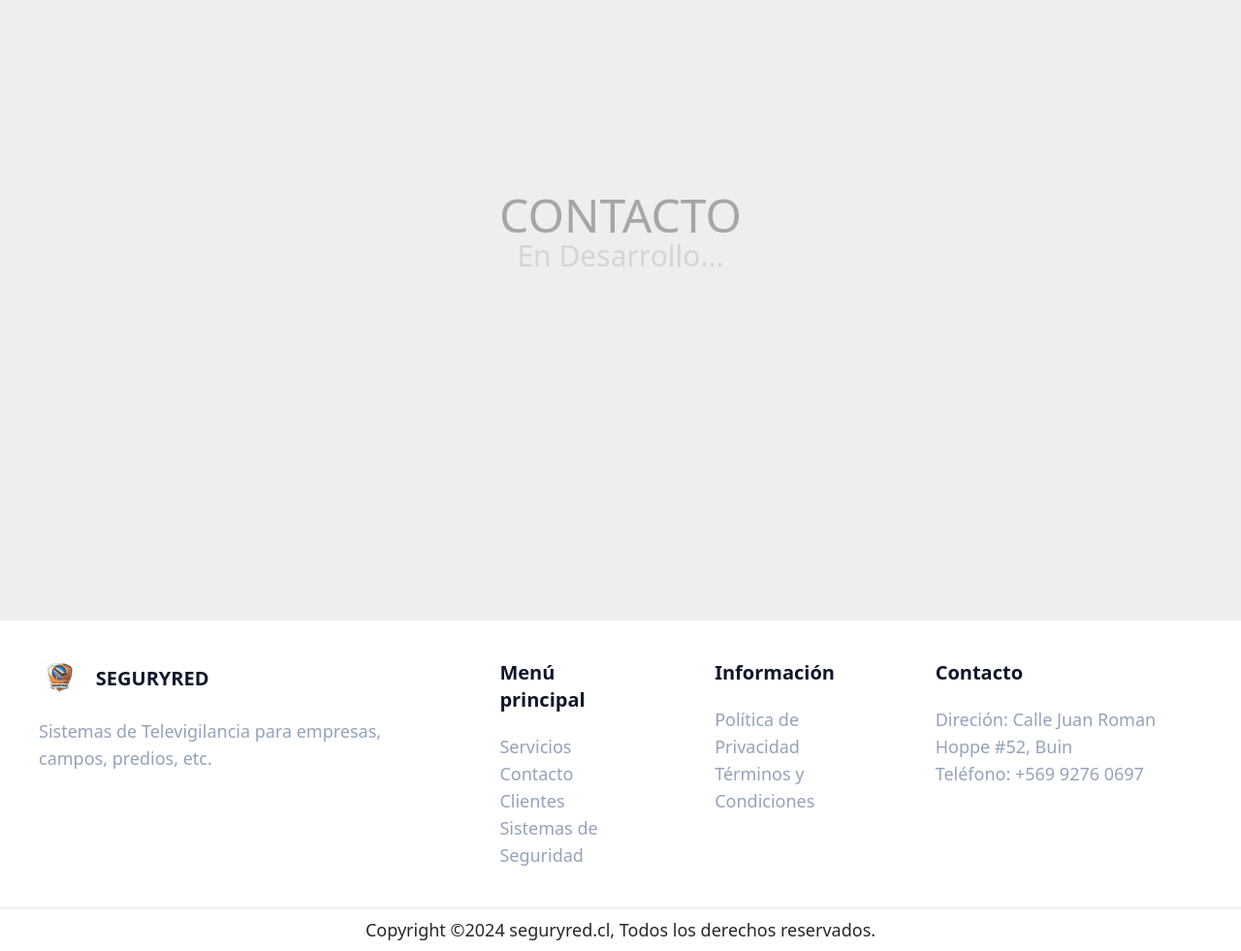
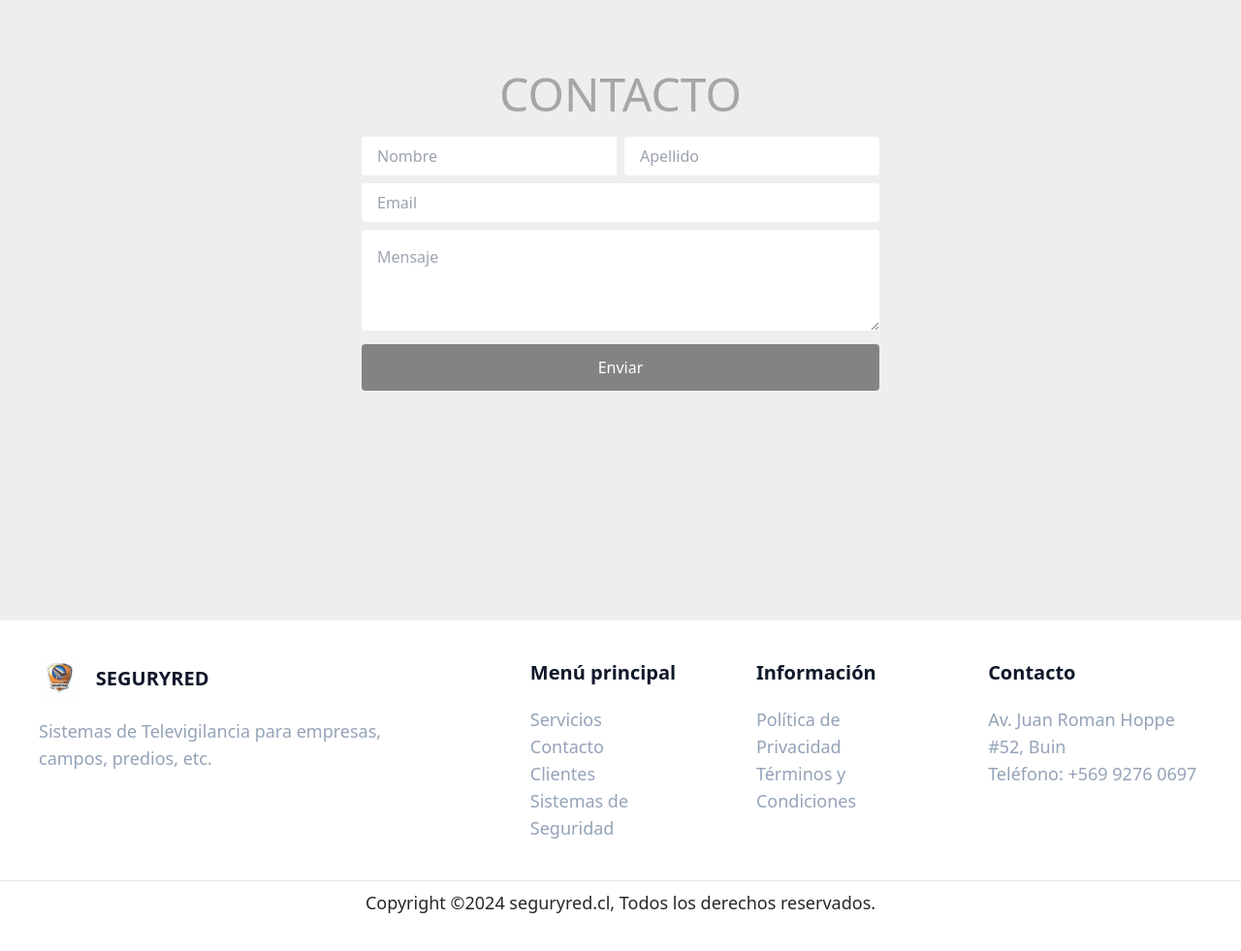
Before and after one commit to Cristobal21/segury-red, an Astro site: page / in a window 1280 px wide. Shown: the part 2560-3541 px from the top of the page at 97% size. After the commit the page ends 3513 px from the top, so only its background shows below. Built offline with nearby package versions, Linux system fonts and the light colour scheme; Astro itself is replaced by a stand-in of ours.

Commit message:
Contacto.astro en desarrollo

```diff
--- a/src/components/Contacto.astro
+++ b/src/components/Contacto.astro
@@ -1,6 +1,22 @@
 <div id="contacto" class="min-h-dvh flex justify-center items-center">
-    <section class="w-full h-96 flex flex-col justify-center items-center">
+    <section class="w-full h-96 flex flex-col justify-center items-center gap-y-4">
         <h1 class="text-center text-black/30 text-5xl">CONTACTO</h1>
-        <h1 class="text-center text-black/10 text-3xl">En Desarrollo...</h1>
+        <section>
+            <form class="[&>div]:p-1 [&>div>input]:rounded [&>div>input]:px-4 [&>div>input]:py-2 [&>div>input]:outline-none">
+                <div class="flex gap-x-2">
+                    <input type="text" placeholder="Nombre">
+                    <input type="text" placeholder="Apellido">
+                </div>
+                <div>
+                    <input type="email" name="email" id="email" placeholder="Email" class="w-full">
+                </div>
+                <div>
+                    <textarea name="mensaje" id="mensaje" placeholder="Mensaje" rows="3" class="p-4 w-full rounded outline-none"></textarea>
+                </div>
+                <div>
+                    <button class="transition-all bg-black/45 hover:bg-black/50 active:scale-[.98] w-full py-3 px-4 rounded text-white">Enviar</button>
+                </div>
+            </form>
+        </section>
     </section>
 </div>
--- a/src/components/Footer.astro
+++ b/src/components/Footer.astro
@@ -21,7 +21,7 @@
         </section>
         <section class="flex flex-col p-10">
             <h2 class="text-slate-900 font-semibold text-xl pb-5">Contacto</h2>
-            <p class="text-lg text-slate-400 font-normal"><b class="font-medium">Direción:</b> Calle Juan Roman Hoppe #52, Buin</p>
+            <p class="text-lg text-slate-400 font-normal">Av. Juan Roman Hoppe #52, Buin</p>
             <p class="text-lg text-slate-400 font-normal"><b class="font-medium">Teléfono:</b> +569 9276 0697</p>
         </section>
     </div>
--- a/src/components/Header.astro
+++ b/src/components/Header.astro
@@ -6,7 +6,7 @@
                     <img src="seguryred.webp" alt="Logo SeguryRED" class="w-auto h-10 rounded-xl">
                 </a>
             </section>
-            <section class="flex justify-end w-full px-4">
+            <section class="flex justify-end w-full px-4 [&>a>button]:transition-all">
                 <a href="#servicios"><button class="text-white text-center text-xl font-bold py-2 px-3 rounded-2xl focus:bg-orange-400 hover:bg-white/20 active:scale-[.98]">Servicios</button></a>
                 <a href="#clientes"><button class="text-white text-center text-xl font-bold py-2 px-3 rounded-2xl focus:bg-orange-400 hover:bg-white/20 active:scale-[.98]">Clientes</button></a>
                 <a href="#sistemas"><button class="text-white text-center text-xl font-bold py-2 px-3 rounded-2xl focus:bg-orange-400 hover:bg-white/20 active:scale-[.98]">Sistemas</button></a>
```
